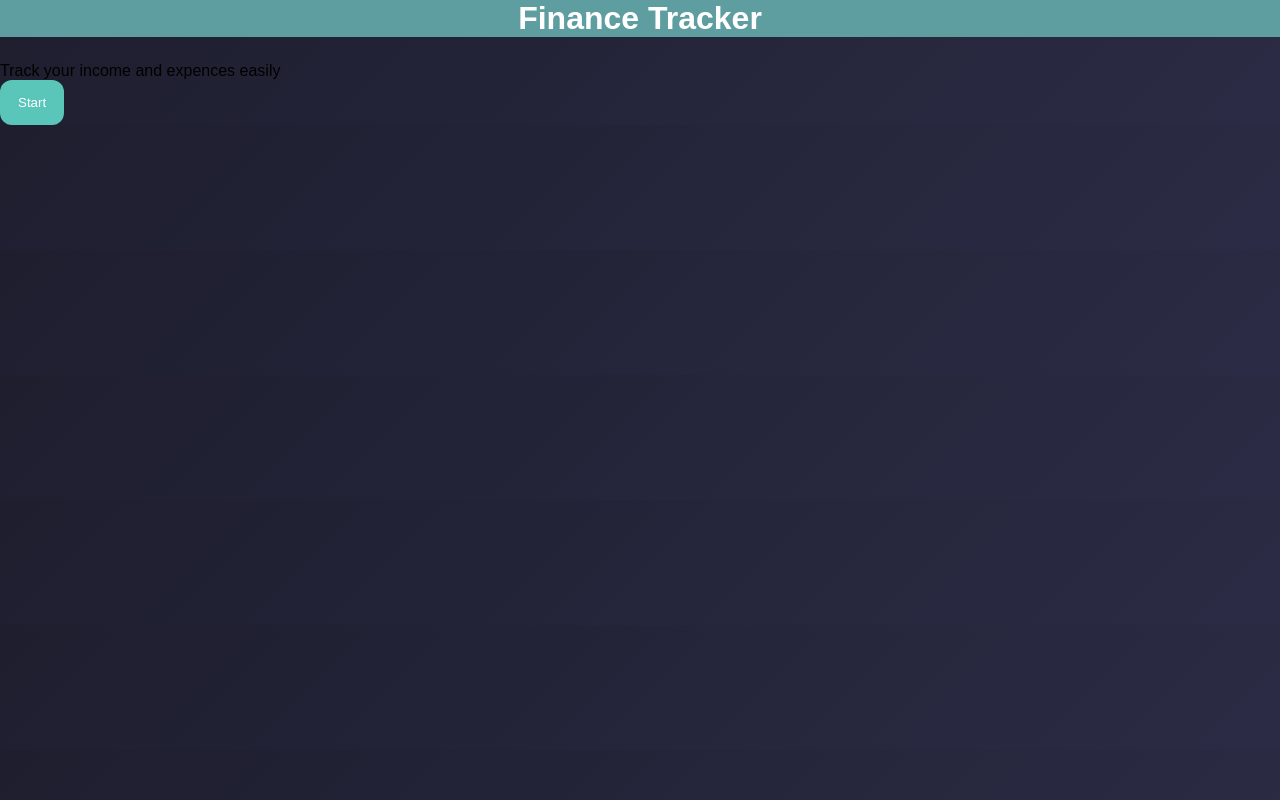
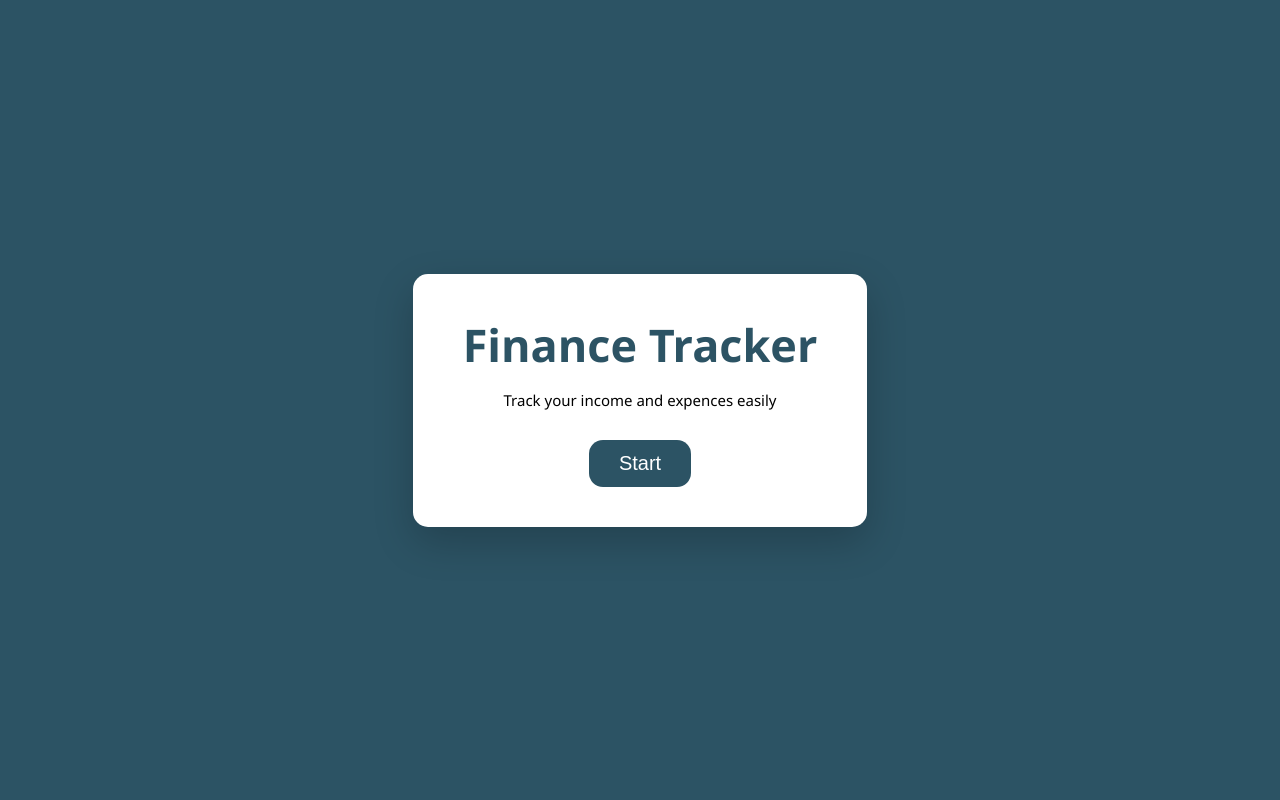
Before and after one commit to Sameerali0/finance-tracker, a React (Vite) app: page / in a window 1280 px wide. Built offline with nearby package versions, Linux system fonts and the light colour scheme.

Commit message:
added welcome page styling

```diff
--- a/src/index.css
+++ b/src/index.css
@@ -22,7 +22,7 @@ h1{
     text-align: center;
     margin-bottom: 25px;
     color: white;
-    background-color: cadetblue;
+    /* background-color: cadetblue; */
 }
 
 .balance-container{
@@ -135,3 +135,72 @@ li.expense{
 
     color: red;
 }
+
+
+.welcome-container{
+
+    height: 100vh;
+    display: flex;
+    justify-content: center;
+    align-items: center;
+    background: #2c5364;
+    font-family: 'Segoe UI', Tahoma, Geneva, Verdana, sans-serif;
+}
+
+.welcome-card{
+
+    background: white;
+    padding: 40px 50px;
+    border-radius: 15px;
+    text-align: center;
+    box-shadow: 0 15px 40px rgba(0, 0, 0, 0.2);
+    animation: fadeIn 1s ease;
+
+}
+
+.welcome-card h1{
+
+    font-size: 45px;
+    margin-bottom: 15px;
+    color: #2c5364;
+}
+
+.welcome-card p{
+    font-size: 15px;
+    color: black;
+    margin-bottom: 30px;
+    font-weight: 500;
+
+}
+
+.welcome-card button{
+
+    padding: 12px 30px;
+    font-size: 20px;
+    border-radius: 14px;
+    border: none;
+    cursor: pointer;
+    background: #2c5364;
+    transition: transform 0.2s ease, box-shadow 0.2s ease;
+
+}
+
+.welcome-card button:hover{
+    transform: translateY(-2px);
+    box-shadow: 0 8px 20px rgba(0, 0, 0, 0.2);
+    background-color: #256986;
+}
+
+@keyframes fadeIn{
+  from{
+
+    opacity: 0;
+    transform: translateY(20px);
+
+  }
+  to{
+
+    opacity: 1;
+    transform: translateY(0);
+  }
+}
--- a/src/pages/Welcome.jsx
+++ b/src/pages/Welcome.jsx
@@ -5,10 +5,12 @@ function Welcome(){
     const goTo= useNavigate()
 
     return(
-        <div>
-            <h1>Finance Tracker</h1>
-            <p>Track your income and expences easily</p>
-            <button onClick={()=> goTo("/loading")}>Start</button>
+        <div className="welcome-container">
+            <div className="welcome-card">
+                <h1>Finance Tracker</h1>
+                <p>Track your income and expences easily</p>
+                <button onClick={()=> goTo("/loading")}>Start</button>
+            </div>
         </div>
     )
 }
```
